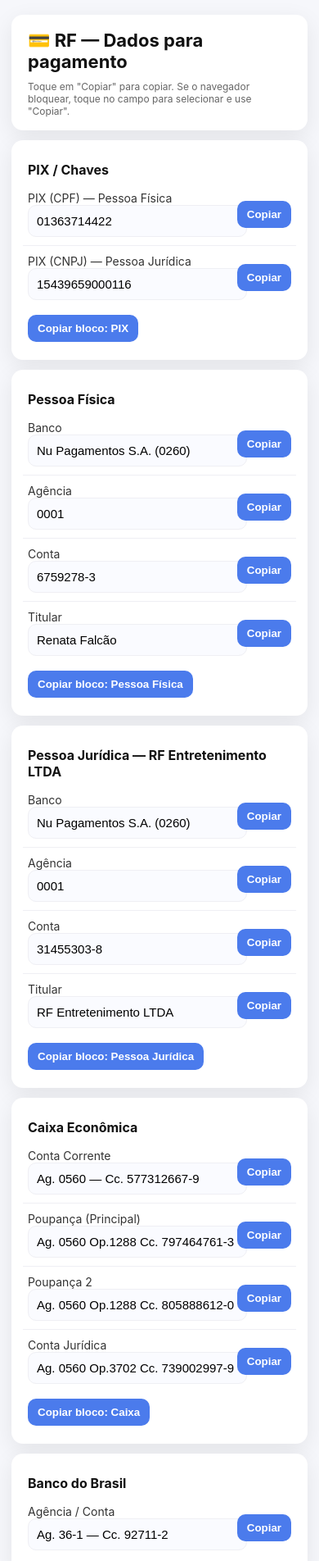
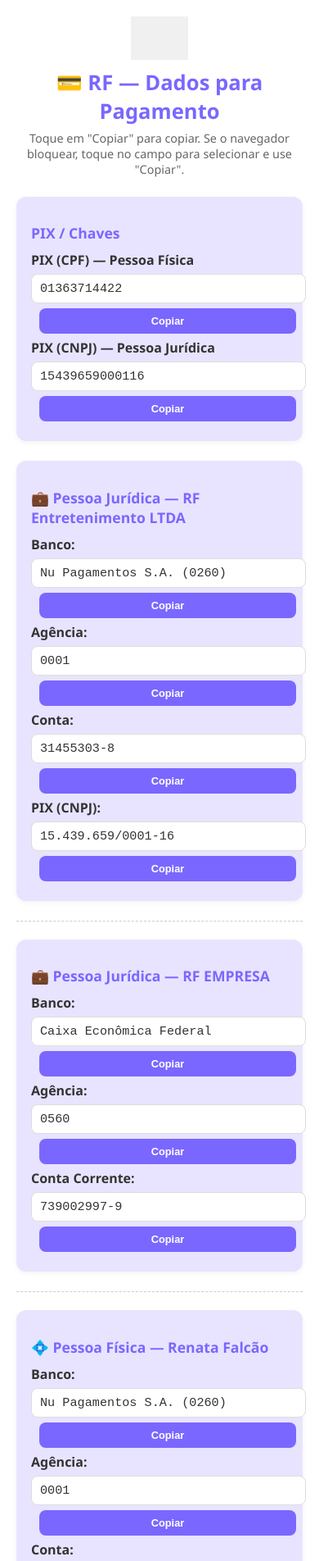
Before and after one commit to renatafalcao/DADOS-BANC-RIOS-RENATA-FALC-O-, a plain HTML site: page index.html in a window 390 px wide. Shown: the top 1904 px of the page at 82% size. Drawn offline with Linux system fonts and the light colour scheme; grey boxes are pictures that could not be loaded.

Commit message:
Add files via upload

```diff
--- a/index.html
+++ b/index.html
@@ -1,146 +1,196 @@
-<!doctype html>
+<!DOCTYPE html>
 <html lang="pt-BR">
 <head>
-<meta charset="utf-8">
-<meta name="viewport" content="width=device-width,initial-scale=1">
-<title>RF — Dados para pagamento</title>
-<link rel="icon" href="favicon.svg" type="image/svg+xml">
-<meta name="theme-color" content="#4b7bec">
-<meta name="description" content="Cartão interativo com dados para pagamento — RF">
+<meta charset="UTF-8">
+<meta name="viewport" content="width=device-width, initial-scale=1.0">
+<title>💳 RF — Dados para Pagamento</title>
 <style>
-  :root{--bg:#f6f7fb;--fg:#111;--card:#fff;--line:#efeff4;--btn:#4b7bec;}
-  html,body{margin:0;padding:0;background:var(--bg);color:var(--fg);font-family:-apple-system,BlinkMacSystemFont,"Segoe UI",Roboto,"Helvetica Neue",Arial}
-  .wrap{max-width:840px;margin:18px auto;padding:0 14px}
-  .card{background:var(--card);border-radius:14px;box-shadow:0 8px 28px rgba(15,15,15,.08);padding:16px 14px;margin:12px 0}
-  h1{font-size:22px;margin:2px 6px 10px 6px}
-  h2{font-size:16px;margin:10px 6px 6px 6px}
-  .row{display:grid;grid-template-columns:1fr auto;gap:10px;align-items:center;border-top:1px solid var(--line);padding:10px 6px}
-  .row:first-of-type{border-top:none}
-  .label{font-size:14px;color:#333}
-  .controls{display:flex;gap:8px;align-items:center}
-  input.val{width:100%;font-size:15px;padding:10px 10px;border:1px solid var(--line);border-radius:10px;background:#fafbff}
-  button.copy{background:var(--btn);color:#fff;border:none;padding:9px 12px;border-radius:10px;font-weight:600;white-space:nowrap;cursor:pointer}
-  .hint{font-size:12px;color:#666;margin:6px 6px 0 6px}
-  .groupbtns{display:flex;gap:8px;flex-wrap:wrap;margin:8px 6px 6px 6px}
-  .small{font-size:12px;color:#777;text-align:center;margin:10px 0 6px 0}
-  footer{font-size:12px;color:#777;text-align:center;margin:8px 0}
+  :root {
+    --lilas: #7A67FF;
+    --lilas-light: #E8E4FF;
+    --texto: #333;
+  }
+  body {
+    font-family: 'Segoe UI', Roboto, Arial, sans-serif;
+    background: #fff;
+    color: var(--texto);
+    margin: 0;
+    padding: 0;
+  }
+  .container {
+    max-width: 650px;
+    margin: 0 auto;
+    padding: 20px;
+  }
+  header {
+    text-align: center;
+    margin-bottom: 24px;
+  }
+  header img {
+    width: 70px;
+    opacity: 0.15;
+    display: block;
+    margin: 0 auto 10px;
+  }
+  h1 {
+    color: var(--lilas);
+    font-size: 1.6rem;
+    margin: 0;
+  }
+  p.sub {
+    color: #666;
+    font-size: 0.9rem;
+    margin-top: 6px;
+  }
+  section {
+    background: var(--lilas-light);
+    border-radius: 12px;
+    padding: 18px;
+    margin-bottom: 24px;
+    box-shadow: 0 2px 6px rgba(0,0,0,0.05);
+  }
+  h2 {
+    color: var(--lilas);
+    font-size: 1.1rem;
+    margin-bottom: 10px;
+  }
+  .linha {
+    display: flex;
+    justify-content: space-between;
+    align-items: center;
+    margin: 6px 0;
+    flex-wrap: wrap;
+  }
+  .label {
+    font-weight: 600;
+    flex: 1;
+  }
+  .valor {
+    flex: 1;
+    background: #fff;
+    padding: 8px 10px;
+    border-radius: 8px;
+    border: 1px solid #ddd;
+    font-family: monospace;
+    font-size: 0.95rem;
+    word-break: break-all;
+  }
+  button.copy {
+    background: var(--lilas);
+    border: none;
+    color: #fff;
+    padding: 8px 14px;
+    border-radius: 8px;
+    font-size: 0.8rem;
+    font-weight: 600;
+    cursor: pointer;
+    margin-left: 10px;
+    transition: background 0.2s;
+  }
+  button.copy:hover {
+    background: #604cf8;
+  }
+  hr {
+    border: none;
+    border-top: 1px dashed #ccc;
+    margin: 22px 0;
+  }
+  footer {
+    text-align: center;
+    color: #777;
+    font-size: 0.85rem;
+    margin-top: 30px;
+  }
+  @media (max-width: 480px) {
+    .linha { flex-direction: column; align-items: flex-start; }
+    .valor, button.copy { width: 100%; margin-top: 6px; }
+  }
 </style>
 </head>
 <body>
-<div class="wrap">
-  <div class="card">
-    <h1>💳 RF — Dados para pagamento</h1>
-    <div class="hint">Toque em "Copiar" para copiar. Se o navegador bloquear, toque no campo para selecionar e use "Copiar".</div>
-  </div>
+<div class="container">
+  <header>
+    <img src="https://upload.wikimedia.org/wikipedia/commons/3/3f/Placeholder_view_vector.svg" alt="RF Logo">
+    <h1>💳 RF — Dados para Pagamento</h1>
+    <p class="sub">Toque em "Copiar" para copiar. Se o navegador bloquear, toque no campo para selecionar e use "Copiar".</p>
+  </header>
 
-  <div class="card">
+  <section>
     <h2>PIX / Chaves</h2>
-    <div class="row">
-      <div>
-        <div class="label">PIX (CPF) — Pessoa Física</div>
-        <input id="pix_fis" class="val" value="01363714422" readonly onclick="this.select()">
-      </div>
-      <div class="controls"><button class="copy" data-for="pix_fis">Copiar</button></div>
+    <div class="linha"><span class="label">PIX (CPF) — Pessoa Física</span>
+      <div class="valor" id="pixpf">01363714422</div>
+      <button class="copy" data-target="pixpf">Copiar</button>
     </div>
-    <div class="row">
-      <div>
-        <div class="label">PIX (CNPJ) — Pessoa Jurídica</div>
-        <input id="pix_jur" class="val" value="15439659000116" readonly onclick="this.select()">
-      </div>
-      <div class="controls"><button class="copy" data-for="pix_jur">Copiar</button></div>
+    <div class="linha"><span class="label">PIX (CNPJ) — Pessoa Jurídica</span>
+      <div class="valor" id="pixpj">15439659000116</div>
+      <button class="copy" data-target="pixpj">Copiar</button>
     </div>
-    <div class="groupbtns">
-      <button class="copy" data-block="pix_fis,pix_jur">Copiar bloco: PIX</button>
-    </div>
-  </div>
+  </section>
 
-  <div class="card">
-    <h2>Pessoa Física</h2>
-    <div class="row"><div><div class="label">Banco</div><input id="pf_banco" class="val" value="Nu Pagamentos S.A. (0260)" readonly onclick="this.select()"></div><div class="controls"><button class="copy" data-for="pf_banco">Copiar</button></div></div>
-    <div class="row"><div><div class="label">Agência</div><input id="pf_ag" class="val" value="0001" readonly onclick="this.select()"></div><div class="controls"><button class="copy" data-for="pf_ag">Copiar</button></div></div>
-    <div class="row"><div><div class="label">Conta</div><input id="pf_cc" class="val" value="6759278-3" readonly onclick="this.select()"></div><div class="controls"><button class="copy" data-for="pf_cc">Copiar</button></div></div>
-    <div class="row"><div><div class="label">Titular</div><input id="pf_nome" class="val" value="Renata Falcão" readonly onclick="this.select()"></div><div class="controls"><button class="copy" data-for="pf_nome">Copiar</button></div></div>
-    <div class="groupbtns">
-      <button class="copy" data-block="pf_banco,pf_ag,pf_cc,pf_nome">Copiar bloco: Pessoa Física</button>
-    </div>
-  </div>
+  <section>
+    <h2>💼 Pessoa Jurídica — RF Entretenimento LTDA</h2>
+    <div class="linha"><span class="label">Banco:</span><div class="valor" id="pj1banco">Nu Pagamentos S.A. (0260)</div><button class="copy" data-target="pj1banco">Copiar</button></div>
+    <div class="linha"><span class="label">Agência:</span><div class="valor" id="pj1ag">0001</div><button class="copy" data-target="pj1ag">Copiar</button></div>
+    <div class="linha"><span class="label">Conta:</span><div class="valor" id="pj1cc">31455303-8</div><button class="copy" data-target="pj1cc">Copiar</button></div>
+    <div class="linha"><span class="label">PIX (CNPJ):</span><div class="valor" id="pj1pix">15.439.659/0001-16</div><button class="copy" data-target="pj1pix">Copiar</button></div>
+  </section>
 
-  <div class="card">
-    <h2>Pessoa Jurídica — RF Entretenimento LTDA</h2>
-    <div class="row"><div><div class="label">Banco</div><input id="pj_banco" class="val" value="Nu Pagamentos S.A. (0260)" readonly onclick="this.select()"></div><div class="controls"><button class="copy" data-for="pj_banco">Copiar</button></div></div>
-    <div class="row"><div><div class="label">Agência</div><input id="pj_ag" class="val" value="0001" readonly onclick="this.select()"></div><div class="controls"><button class="copy" data-for="pj_ag">Copiar</button></div></div>
-    <div class="row"><div><div class="label">Conta</div><input id="pj_cc" class="val" value="31455303-8" readonly onclick="this.select()"></div><div class="controls"><button class="copy" data-for="pj_cc">Copiar</button></div></div>
-    <div class="row"><div><div class="label">Titular</div><input id="pj_nome" class="val" value="RF Entretenimento LTDA" readonly onclick="this.select()"></div><div class="controls"><button class="copy" data-for="pj_nome">Copiar</button></div></div>
-    <div class="groupbtns">
-      <button class="copy" data-block="pj_banco,pj_ag,pj_cc,pj_nome">Copiar bloco: Pessoa Jurídica</button>
-    </div>
-  </div>
+  <hr>
 
-  <div class="card">
-    <h2>Caixa Econômica</h2>
-    <div class="row"><div><div class="label">Conta Corrente</div><input id="cx_cc" class="val" value="Ag. 0560 — Cc. 577312667-9" readonly onclick="this.select()"></div><div class="controls"><button class="copy" data-for="cx_cc">Copiar</button></div></div>
-    <div class="row"><div><div class="label">Poupança (Principal)</div><input id="cx_p1" class="val" value="Ag. 0560 Op.1288 Cc. 797464761-3" readonly onclick="this.select()"></div><div class="controls"><button class="copy" data-for="cx_p1">Copiar</button></div></div>
-    <div class="row"><div><div class="label">Poupança 2</div><input id="cx_p2" class="val" value="Ag. 0560 Op.1288 Cc. 805888612-0" readonly onclick="this.select()"></div><div class="controls"><button class="copy" data-for="cx_p2">Copiar</button></div></div>
-    <div class="row"><div><div class="label">Conta Jurídica</div><input id="cx_j" class="val" value="Ag. 0560 Op.3702 Cc. 739002997-9" readonly onclick="this.select()"></div><div class="controls"><button class="copy" data-for="cx_j">Copiar</button></div></div>
-    <div class="groupbtns">
-      <button class="copy" data-block="cx_cc,cx_p1,cx_p2,cx_j">Copiar bloco: Caixa</button>
-    </div>
-  </div>
+  <section>
+    <h2>💼 Pessoa Jurídica — RF EMPRESA</h2>
+    <div class="linha"><span class="label">Banco:</span><div class="valor" id="pj2banco">Caixa Econômica Federal</div><button class="copy" data-target="pj2banco">Copiar</button></div>
+    <div class="linha"><span class="label">Agência:</span><div class="valor" id="pj2ag">0560</div><button class="copy" data-target="pj2ag">Copiar</button></div>
+    <div class="linha"><span class="label">Conta Corrente:</span><div class="valor" id="pj2cc">739002997-9</div><button class="copy" data-target="pj2cc">Copiar</button></div>
+  </section>
 
-  <div class="card">
-    <h2>Banco do Brasil</h2>
-    <div class="row"><div><div class="label">Agência / Conta</div><input id="bb" class="val" value="Ag. 36-1 — Cc. 92711-2" readonly onclick="this.select()"></div><div class="controls"><button class="copy" data-for="bb">Copiar</button></div></div>
-  </div>
+  <hr>
 
-  <div class="card">
-    <div class="groupbtns"><button class="copy" id="copy_all">Copiar tudo</button></div>
-    <div class="small">Funciona em celular e desktop. Se o botão não funcionar, toque no campo e use “Copiar”.</div>
-  </div>
+  <section>
+    <h2>💠 Pessoa Física — Renata Falcão</h2>
+    <div class="linha"><span class="label">Banco:</span><div class="valor" id="pf1banco">Nu Pagamentos S.A. (0260)</div><button class="copy" data-target="pf1banco">Copiar</button></div>
+    <div class="linha"><span class="label">Agência:</span><div class="valor" id="pf1ag">0001</div><button class="copy" data-target="pf1ag">Copiar</button></div>
+    <div class="linha"><span class="label">Conta:</span><div class="valor" id="pf1cc">6759278-3</div><button class="copy" data-target="pf1cc">Copiar</button></div>
+    <div class="linha"><span class="label">PIX (CPF):</span><div class="valor" id="pf1pix">013.637.144-22</div><button class="copy" data-target="pf1pix">Copiar</button></div>
+  </section>
 
-  <footer>RF • Cartão interativo de dados para pagamento</footer>
+  <hr>
+
+  <section>
+    <h2>💎 Pessoa Física — Caixa Econômica Federal (Poupança)</h2>
+    <div class="linha"><span class="label">Banco:</span><div class="valor" id="pf2banco">Caixa Econômica Federal</div><button class="copy" data-target="pf2banco">Copiar</button></div>
+    <div class="linha"><span class="label">Agência:</span><div class="valor" id="pf2ag">0560</div><button class="copy" data-target="pf2ag">Copiar</button></div>
+    <div class="linha"><span class="label">Operação:</span><div class="valor" id="pf2op">1288</div><button class="copy" data-target="pf2op">Copiar</button></div>
+    <div class="linha"><span class="label">Conta Poupança:</span><div class="valor" id="pf2cc">797464761-3</div><button class="copy" data-target="pf2cc">Copiar</button></div>
+  </section>
+
+  <hr>
+
+  <section>
+    <h2>🟡 Pessoa Física — Banco do Brasil</h2>
+    <div class="linha"><span class="label">Banco:</span><div class="valor" id="pf3banco">Banco do Brasil</div><button class="copy" data-target="pf3banco">Copiar</button></div>
+    <div class="linha"><span class="label">Agência:</span><div class="valor" id="pf3ag">36-1</div><button class="copy" data-target="pf3ag">Copiar</button></div>
+    <div class="linha"><span class="label">Conta Corrente:</span><div class="valor" id="pf3cc">92711-2</div><button class="copy" data-target="pf3cc">Copiar</button></div>
+  </section>
+
+  <footer>
+    Funciona em celular e desktop.<br>
+    Se o botão não funcionar, toque no campo e use “Copiar”.<br>
+    <strong>RF • Cartão interativo de dados para pagamento</strong>
+  </footer>
 </div>
 
 <script>
-async function fallbackCopy(text){
-  try{
-    const ta=document.createElement('textarea');
-    ta.value=text; ta.style.position='fixed'; ta.style.left='-9999px';
-    document.body.appendChild(ta); ta.select(); document.execCommand('copy'); document.body.removeChild(ta);
-    return true;
-  }catch(e){ return false; }
-}
-async function copyText(text){
-  if(navigator.clipboard && navigator.clipboard.writeText){
-    try{ await navigator.clipboard.writeText(text); return true; }catch(e){ return await fallbackCopy(text); }
-  }
-  return await fallbackCopy(text);
-}
-function btnOK(btn,labelOK,orig){
-  btn.textContent=labelOK; btn.disabled=true;
-  setTimeout(()=>{btn.textContent=orig; btn.disabled=false;},1200);
-}
-document.querySelectorAll('button.copy[data-for]').forEach(btn=>{
-  btn.addEventListener('click', async ()=>{
-    const id=btn.getAttribute('data-for');
-    const el=document.getElementById(id);
-    const val=el.value;
-    await copyText(val);
-    btnOK(btn,'Copiado ✓','Copiar');
+  document.querySelectorAll('.copy').forEach(btn => {
+    btn.addEventListener('click', () => {
+      const id = btn.getAttribute('data-target');
+      const text = document.getElementById(id).innerText;
+      navigator.clipboard.writeText(text).then(() => {
+        btn.textContent = 'Copiado ✓';
+        setTimeout(() => btn.textContent = 'Copiar', 1000);
+      });
+    });
   });
-});
-document.querySelectorAll('button.copy[data-block]').forEach(btn=>{
-  btn.addEventListener('click', async ()=>{
-    const ids=btn.getAttribute('data-block').split(',');
-    const val=ids.map(id=>document.getElementById(id).value).join(' | ');
-    await copyText(val);
-    btnOK(btn,'Copiado ✓', btn.textContent);
-  });
-});
-document.getElementById('copy_all').addEventListener('click', async (e)=>{
-  const allValues=[...document.querySelectorAll('input.val')].map(el=>el.value).join('\n');
-  await copyText(allValues);
-  btnOK(e.target,'Copiado ✓','Copiar tudo');
-});
 </script>
 </body>
 </html>
```
